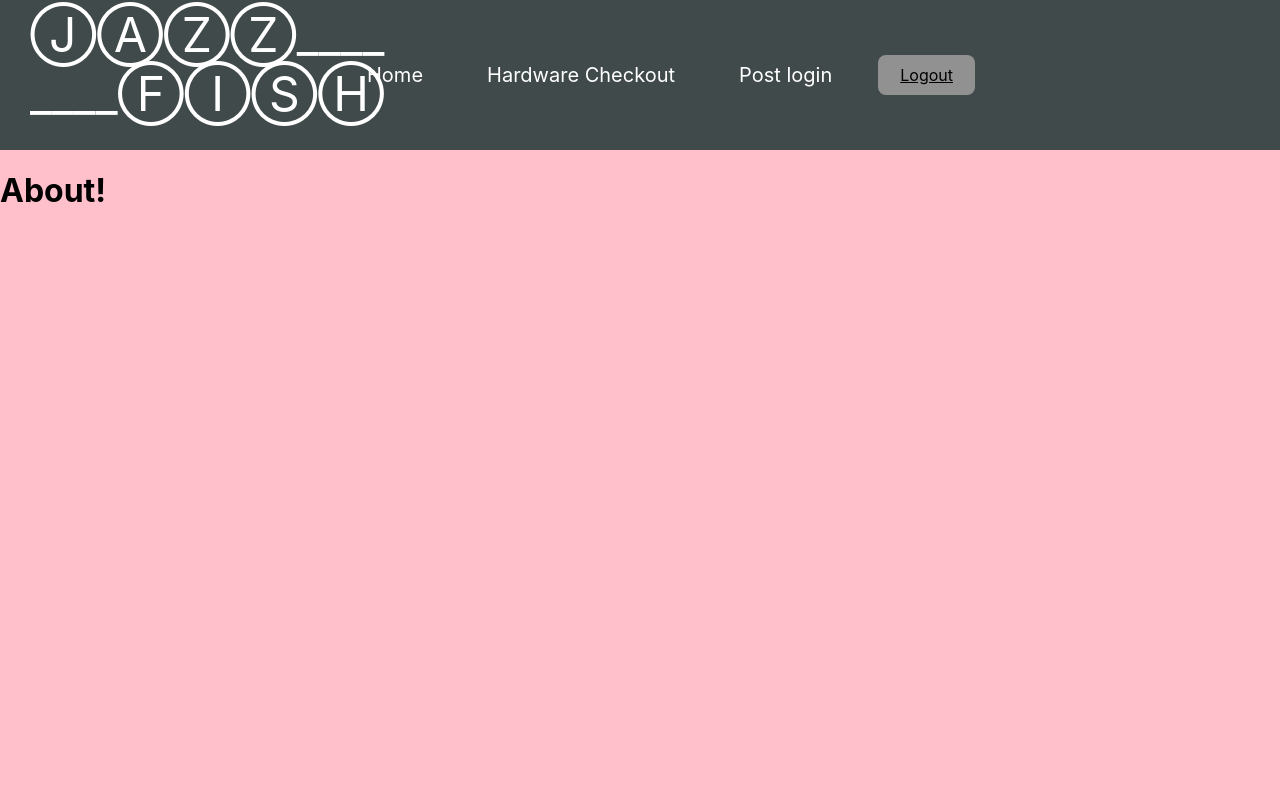
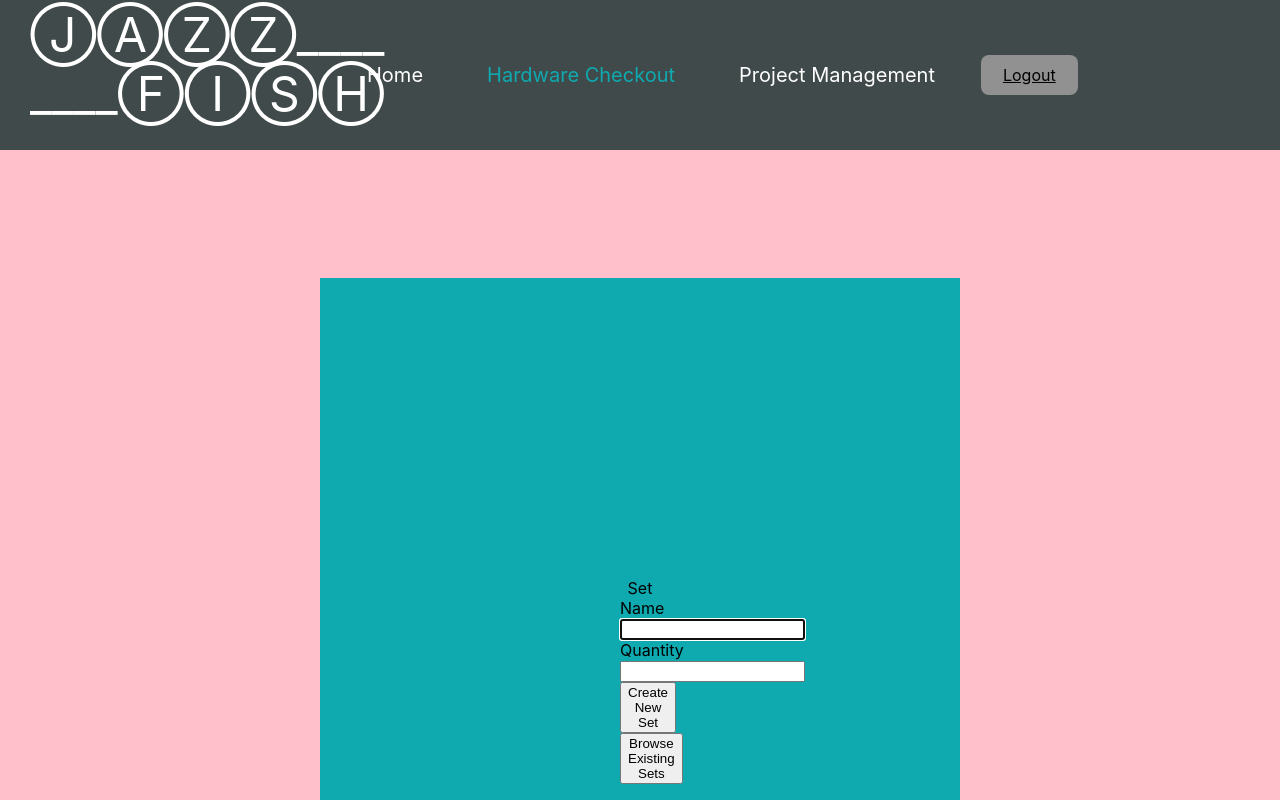
Before and after one commit to ZulimaIke/461L-Group-repository, a React (Create React App) app in the folder frontend/: page /hardwareCheckout in a window 1280 px wide. Shown: the top 800 px of the page. Built offline with nearby package versions, Linux system fonts and the light colour scheme.

Commit message:
HW Set Front end structure

```diff
--- a/frontend/src/component_navbar/index.js
+++ b/frontend/src/component_navbar/index.js
@@ -22,12 +22,12 @@ return (
 		<NavigationLink to='/' activeStyle>
 			Home
 		</NavigationLink>
-		<NavigationLink to='/about' activeStyle >
+		<NavigationLink to='/hardwareCheckout' activeStyle >
 			{/* <link>About</link> */}
 			Hardware Checkout
 		</NavigationLink>
 		<NavigationLink to='/postLogin' activeStyle>
-			Post login
+			Project Management
 		</NavigationLink>
  		</NavigationMenu>
 		 <NavigationButton>
--- a/frontend/src/pages/hardwareCheckout.js
+++ b/frontend/src/pages/hardwareCheckout.js
@@ -1,23 +1,66 @@
-import React from 'react';
-const About = () => {
+import React, {useState} from 'react';
+import { BrowserRouter as Router, Routes, Route } from 'react-router-dom';
+import Button from "react-bootstrap/Button";
+import { spacing } from '@mui/system';
+import { Form } from 'react-bootstrap';
+import "./login.css";
+//import createhardwareSet from './hardwareSets';
+
+
+const HardwareCheckout = () => {
+
+    const [hwSetName,setHWSetName] = useState("");
+    const [quantity, setQuantity] = useState("");
+
+    function validateEntry() {
+        return hwSetName.length > 0 && quantity > 0;
+    }
 
     return (
-        <div
-        style={{
-            display: 'flex',
-            justifyContent: 'Left',
-            alignItems: 'Left',
-            height: '100vh'
-        }}
+        <div align= "center" className='Login'>
+        <Form>
+        <Form.Group size="lg" controlId="hwSetName">
+          <Form.Label>Set Name</Form.Label>
+          <Form.Control
+            autoFocus
+            type="hwSetName"
+            value={hwSetName}
+            onChange={(e) => setHWSetName(e.target.value)}
+          />
+        </Form.Group>
+        <Form.Group size="lg" controlId="quantity">
+          <Form.Label>Quantity</Form.Label>
+          <Form.Control
+            type="quantity"
+            value={quantity}
+            onChange={(e) => setQuantity(e.target.value)}
+          />
+        </Form.Group>
+        <Button type="submit" disabled={!validateEntry}
+            onClick={() => {
+
+                //backend linkage
+
+            }
+            }
+
         >
-        <h1>
-            <text>
-                About!{"\n"}
-            </text>
-        </h1>
+            Create New Set
+        </Button>
+        <Button
+            onClick={() => {
+                //backend linkage
+            }
+            }
+        >
+            Browse Existing Sets
+        </Button>
+        </Form>
 
         </div>
+
+
     );
     };
 
-    export default About;
+export default HardwareCheckout;
--- /dev/null
+++ b/frontend/src/pages/hardwareSets.js
@@ -0,0 +1,39 @@
+import React, { useState } from "react";
+import { BrowserRouter as Router, Routes, Route } from 'react-router-dom';
+import Form from "react-bootstrap/Form";
+import Button from "react-bootstrap/Button";
+
+
+export const createhardwareSet = () => {
+
+    const [hwName, setHwName] = useState("");
+    const [quantity, setQuantity] = useState("");
+
+
+    return (
+        <div
+        style={{
+            display: 'flex',
+            justifyContent: 'left',
+            alignItems: 'stretch',
+            height: '100vh'
+        }}
+        >
+        <h1>
+            <text>
+                Please kill me{"\n"}
+            </text>
+        </h1>
+
+        </div>
+
+
+
+
+
+    );
+
+}
+
+
+export default createhardwareSet;
```
Also changed, not shown: 2 other files (tests, documents, lock files or other folders).
